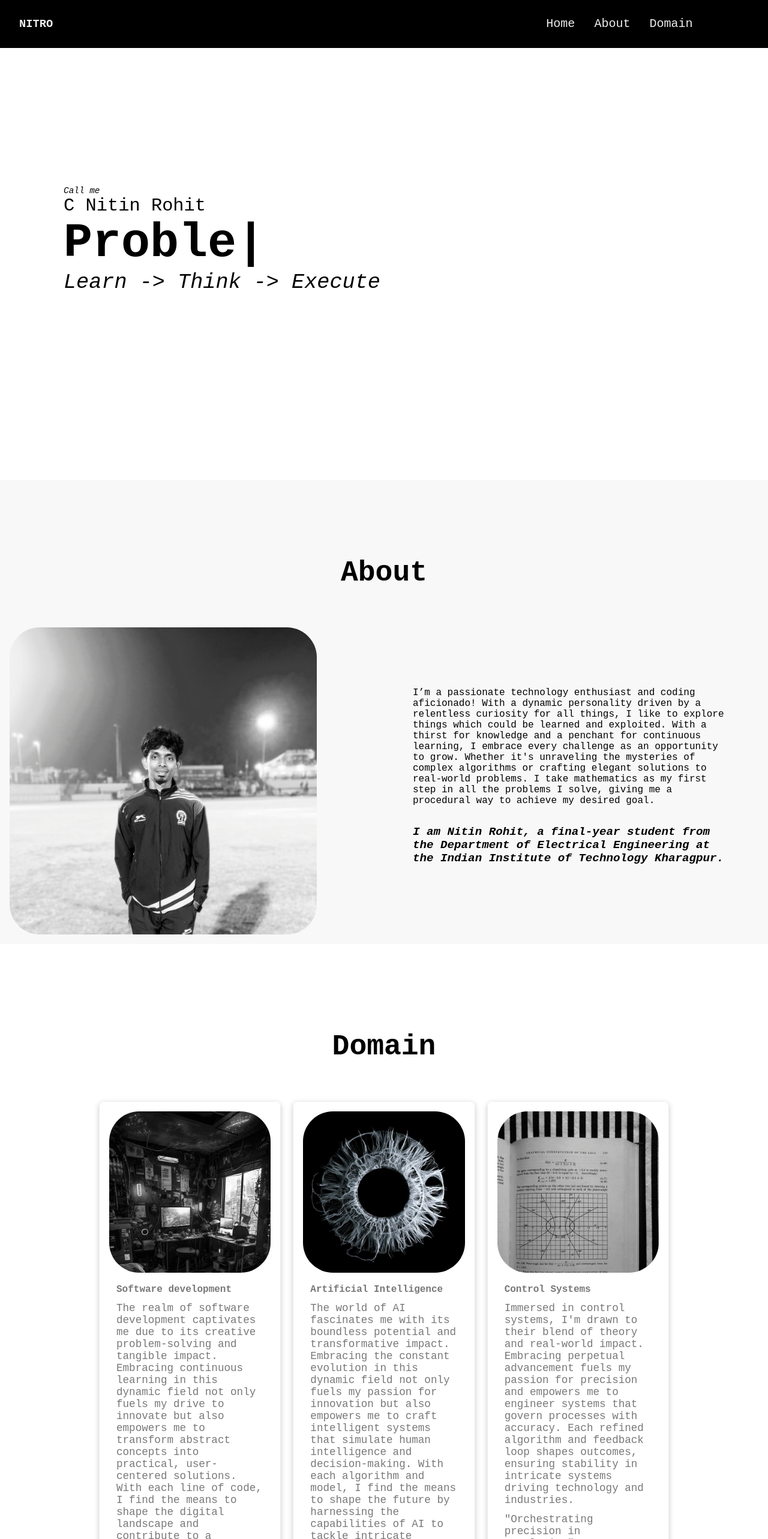
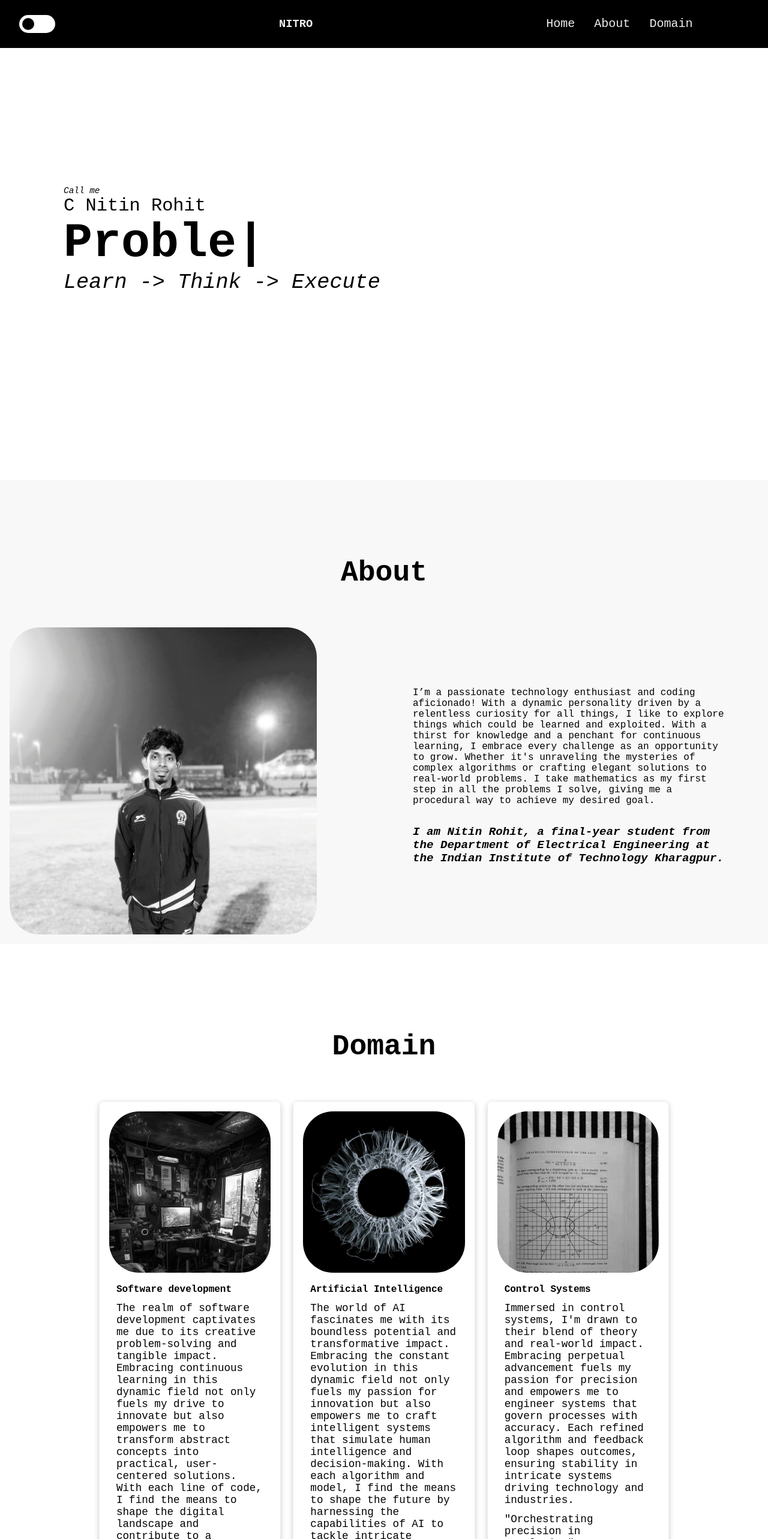
Before and after one commit to sdrawkcaBdeaR/Portfolio, a React (Create React App) app: page / in a window 1280 px wide. Shown: the top 2566 px of the page at 60% size. Built offline with nearby package versions, Linux system fonts and the light colour scheme.

Commit message:
added dark theme to the webiste

```diff
--- a/src/App.js
+++ b/src/App.js
@@ -3,15 +3,21 @@ import Navbar from "./components/Navbar";
 import About from "./components/About";
 import Domain from "./components/Domain";
 import Footer from "./components/Footer";
+import { useState } from "react";
 
 const App=()=>{
+    const [toggle,setToggle]=useState(false);
+    const changeState=()=>{
+        setToggle(!toggle);
+    }
+
     return (
         <>
-            <Navbar/>
-            <Hero/>
-            <About/>
-            <Domain/>
-            <Footer/>
+            <Navbar buttonClick={changeState}/>
+            <Hero state={toggle}/>
+            <About state={toggle}/>
+            <Domain state={toggle}/>
+            <Footer state={toggle}/>
         </>
     )
 }
--- a/src/components/About.js
+++ b/src/components/About.js
@@ -1,9 +1,15 @@
 import './About.css'
 import nitin from '../images/nitin2.jpg'
+import { useState } from 'react';
 
-const About = () => {
+const About = ({state}) => {
+    const darkmode={
+        backgroundColor:"#3B3B3B",
+        color:"white"
+    }
+
     return (
-        <div className='about' id='about'>
+        <div className='about' id='about' style={state?darkmode:{}}>
             <h2>About</h2>
             <div className='container'>
                 <img src={nitin} />
--- a/src/components/Domain.css
+++ b/src/components/Domain.css
@@ -33,11 +33,11 @@
     margin-top: -2rem;
 }
 
-
 .domain .card p {
     color: #787878;
     font-size: 1.1rem;
     margin: 12px;
+    color: inherit;
 }
 
 .domain .card span {
--- a/src/components/Domain.js
+++ b/src/components/Domain.js
@@ -2,27 +2,39 @@ import './Domain.css'
 import ai from '../images/AI.jpg'
 import sde from '../images/software.jpg'
 import cs from '../images/control.jpg'
+import { useState } from 'react';
 
-const Domain = () => {
+
+const Domain = ({state}) => {
+    const darkmode={
+        backgroundColor:"#2B2B2B",
+        color:"white"
+    }
+    const darkmodecard={
+        backgroundColor:"#3B3B3B",
+        color:"white",
+        border:"0px"
+    }
+
     return (
-        <div className='domain' id='domain'>
+        <div className='domain' id='domain' style={state?darkmode:{}}>
             <div className='container'>
                 <h2>Domain</h2>
                 <span className='line'></span>
                 <div className='content'>
-                    <div className='card'>
+                    <div className='card' style={state?darkmodecard:{}}>
                         <img src={sde} alt='user1'/>
                         <p><span>Software development</span></p>
                         <p>The realm of software development captivates me due to its creative problem-solving and tangible impact. Embracing continuous learning in this dynamic field not only fuels my drive to innovate but also empowers me to transform abstract concepts into practical, user-centered solutions. With each line of code, I find the means to shape the digital landscape and contribute to a technology-driven future.</p>
                         <p>"Where 0s and 1s write the language of technology."</p>
                     </div>
-                    <div className='card'>
+                    <div className='card' style={state?darkmodecard:{}}>
                         <img src={ai} alt='user1'/>
                         <p><span>Artificial Intelligence</span></p>
                         <p>The world of AI fascinates me with its boundless potential and transformative impact. Embracing the constant evolution in this dynamic field not only fuels my passion for innovation but also empowers me to craft intelligent systems that simulate human intelligence and decision-making. With each algorithm and model, I find the means to shape the future by harnessing the capabilities of AI to tackle intricate challenges and unlock new realms of possibility.</p>
                         <p>"Turning data into insights, and innovation into possibility"</p>
                     </div>
-                    <div className='card'>
+                    <div className='card' style={state?darkmodecard:{}}>
                         <img src={cs} alt='user1'/>
                         <p><span>Control Systems</span></p>
                         <p>Immersed in control systems, I'm drawn to their blend of theory and real-world impact. Embracing perpetual advancement fuels my passion for precision and empowers me to engineer systems that govern processes with accuracy. Each refined algorithm and feedback loop shapes outcomes, ensuring stability in intricate systems driving technology and industries.</p>
--- a/src/components/Footer.js
+++ b/src/components/Footer.js
@@ -1,16 +1,22 @@
 import './Footer.css'
 import { FaGithubAlt, FaLinkedin, FaInstagram } from 'react-icons/fa'
+import { useState } from 'react';
 
-const Footer = () => {
+const Footer = ({state}) => {
+    const darkmode={
+        backgroundColor:"#3B3B3B",
+        color:"white"
+    }
+
     return (
-        <div className='footer'>
+        <div className='footer' style={state?darkmode:{}}>
                 <div className='bottom'>
                     <span className='line'></span>
                     <p>"The game is won in the Mind"</p>
                     <div>
-                        <a href='https://github.com/sdrawkcaBdeaR'><FaGithubAlt className='handle' /></a>
-                        <a href='https://www.linkedin.com/in/nitin-rohit-a01346114/'><FaLinkedin className='handle' /></a>
-                        <a href='https://www.instagram.com/dn_passaw/'><FaInstagram className='handle' /></a>
+                        <a href='https://github.com/sdrawkcaBdeaR'><FaGithubAlt className='handle' style={state?darkmode:{}}/></a>
+                        <a href='https://www.linkedin.com/in/nitin-rohit-a01346114/'><FaLinkedin className='handle' style={state?darkmode:{}}/></a>
+                        <a href='https://www.instagram.com/dn_passaw/'><FaInstagram className='handle' style={state?darkmode:{}}/></a>
                     </div>
                 </div>
         </div>
--- a/src/components/Hero.js
+++ b/src/components/Hero.js
@@ -1,11 +1,16 @@
 import Typed from 'react-typed'
 import './Hero.css'
+import { useState } from 'react';
 
-const Hero = () => {
+const Hero = ({state}) => {
     const tags=["Creative Thinker","Problem Solver","Curious Pioneer","Inventive Analyst"];
+    const darkmode={
+        backgroundColor:"#2B2B2B",
+        color:"white"
+    }
 
     return (
-        <div className='hero'>
+        <div className='hero' style={state?darkmode:{}}>
             <div className='content'>
                 <p>Call me</p>
                 <p>C Nitin Rohit</p>
--- a/src/components/Navbar.js
+++ b/src/components/Navbar.js
@@ -1,8 +1,9 @@
 import { useRef } from "react";
 import { FaBars, FaTimes } from "react-icons/fa";
 import "../styles/main.css";
+import ToggleButon from "./ToggleButton";
 
-function Navbar() {
+function Navbar({buttonClick}) {
 	const navRef = useRef();
 
 	const showNavbar = () => {
@@ -11,6 +12,7 @@ function Navbar() {
 
 	return (
 		<header>
+			<ToggleButon buttonClick={buttonClick}/>
 			<h3>NITRO</h3>
 			<div>
 			<nav ref={navRef}>
--- /dev/null
+++ b/src/components/ToggleButton.css
@@ -0,0 +1,19 @@
+.space {
+    width: 60px;
+    height: 30px;
+    background-color: white;
+    border-radius: 15px;
+}
+.button {
+    width: 20px;
+    height: 20px;
+    background-color: black;
+    margin:5px;
+    transition: 0.5s;
+    border-radius: 15px;
+}
+
+.movebutton {
+    transform: translateX(30px);
+    background-color: rgb(130, 74, 148);
+}
--- /dev/null
+++ b/src/components/ToggleButton.js
@@ -0,0 +1,22 @@
+import '../components/ToggleButton.css'
+import { useRef } from "react";
+
+const ToggleButon=({buttonClick})=>{
+    const butRef = useRef();
+
+	const handleClick = () => {
+		butRef.current.classList.toggle("movebutton");
+        buttonClick();
+	};
+
+    return (
+        <div>
+            <div className="space" onClick={handleClick} >
+                <div ref={butRef} className="button">
+                </div>
+            </div>
+        </div>
+    )
+}
+
+export default ToggleButon
```
